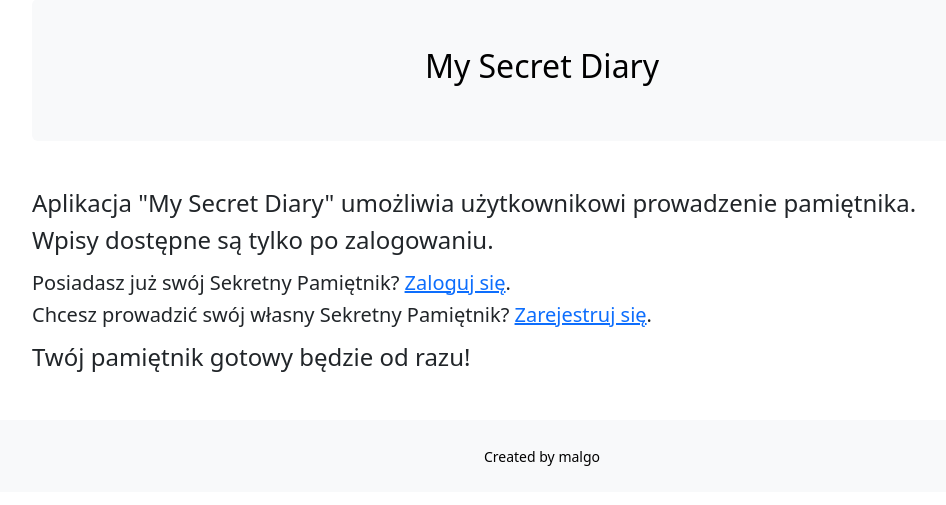
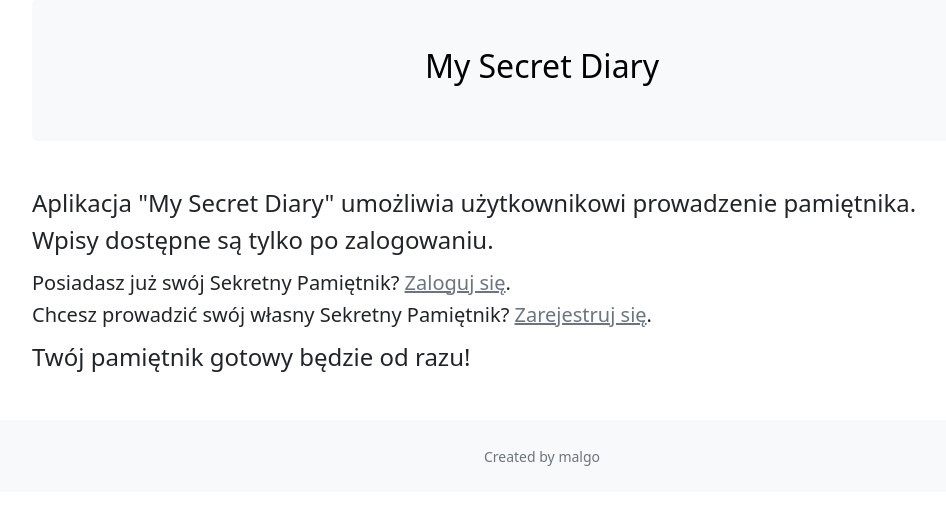
Before and after one commit to margareth91/my_secret_diary, a Django app: page / in a window 1280 px wide. Shown: the part 121-626 px from the top of the page, without its empty margins (98-1044 px from the left). Run offline with Django 5.2, Linux system fonts and the light colour scheme; some libraries are stand-ins or nearby versions.

Commit message:
entry_list & index template update

```diff
--- a/diary/templates/diary/base.html
+++ b/diary/templates/diary/base.html
@@ -65,7 +65,7 @@
     </div>
 </div>
 
-<div id="footer" class="mt-5 p-4 bg-light text-black text-center">
+<div id="footer" class="mt-5 p-4 bg-light text-secondary text-center">
     <small>Created by malgo</small>
 </div>
 
--- a/diary/templates/diary/entry_list.html
+++ b/diary/templates/diary/entry_list.html
@@ -19,7 +19,7 @@
 </div>
 
 <div class="card mt-2">
-    <div class="card-header text-center"><a href="{% url 'new_entry' %}" class="card-link">Dodaj nowy wpis</a></div>
+    <div class="card-header text-center"><a href="{% url 'new_entry' %}" class="card-link text-secondary">Dodaj nowy wpis</a></div>
 </div>
 
 {% endblock content %}
--- a/diary/templates/diary/index.html
+++ b/diary/templates/diary/index.html
@@ -11,15 +11,15 @@
     <h4>{{ user.username }}, jak się dzisiaj masz?</h4>
 </div>
 <div>
-    <h5 class="mt-3">Chcesz dodać <a href="{% url 'new_entry' %}">nowy wpis</a>?</h5>
-    <h5>A może chcesz przejrzeć <a href="{% url 'entry_list' %}">dotychczasowe wpisy</a>?</h5>
+    <h5 class="mt-3">Chcesz dodać <a href="{% url 'new_entry' %}" class="text-secondary">nowy wpis</a>?</h5>
+    <h5>A może chcesz przejrzeć <a href="{% url 'entry_list' %}" class="text-secondary">dotychczasowe wpisy</a>?</h5>
 </div>
 {% else %}
 <div>
     <h4>Aplikacja "My Secret Diary" umożliwia użytkownikowi prowadzenie pamiętnika.</h4>
     <h4>Wpisy dostępne są tylko po zalogowaniu.</h4>
-    <h5 class="mt-3">Posiadasz już swój Sekretny Pamiętnik? <a href="{% url 'login' %}">Zaloguj się</a>.</h5>
-    <h5>Chcesz prowadzić swój własny Sekretny Pamiętnik? <a href="{% url 'register' %}">Zarejestruj się</a>.</h5>
+    <h5 class="mt-3">Posiadasz już swój Sekretny Pamiętnik? <a href="{% url 'login' %}" class="text-secondary">Zaloguj się</a>.</h5>
+    <h5>Chcesz prowadzić swój własny Sekretny Pamiętnik? <a href="{% url 'register' %}" class="text-secondary">Zarejestruj się</a>.</h5>
     <h4 class="mt-3">Twój pamiętnik gotowy będzie od razu!</h4>
 </div>
 {% endif %}
```
